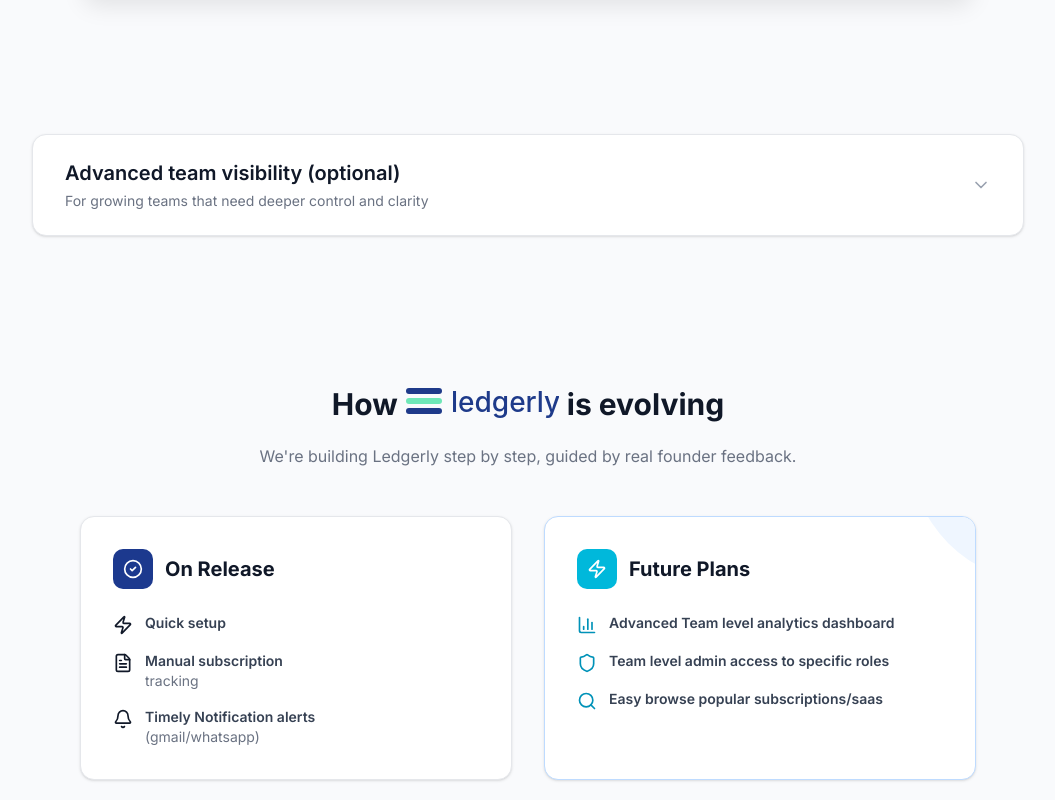
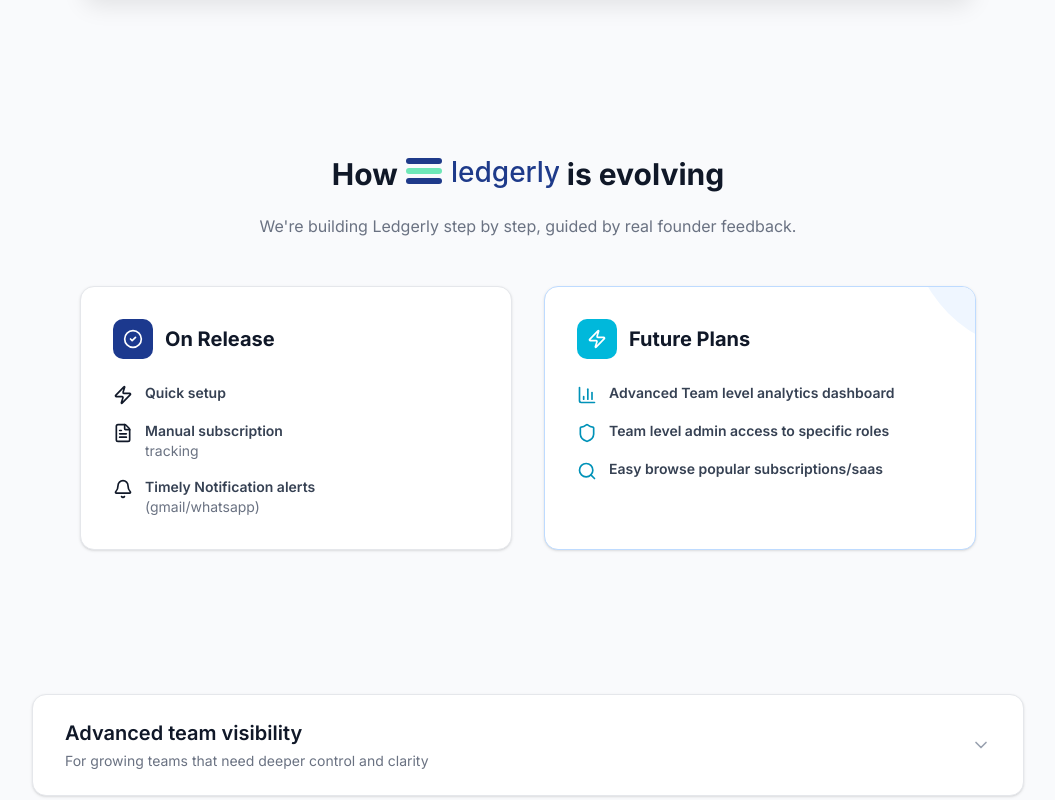
Before and after one commit to YashBondre04/Ledgerly, a Next.js app in the folder ledgerly/: page / in a window 1280 px wide. Shown: the part 2360-3160 px from the top of the page, without its empty margins (112-1167 px from the left). Built offline with nearby package versions, Linux system fonts and the light colour scheme.

Commit message:
new changes

```diff
--- a/ledgerly/components/LandingPageContent.tsx
+++ b/ledgerly/components/LandingPageContent.tsx
@@ -309,8 +309,6 @@
                 </div>
             </section>
 
-            {/* Advanced Team View Accordion */}
-            <TeamViewAccordion />
 
             {/* How Ledgerly is Evolving Section */}
             <section className="py-12 md:py-20 bg-[#F9FAFC] text-center">
@@ -394,7 +392,8 @@
                 </div>
             </section>
 
-
+            {/* Advanced Team View Accordion */}
+            <TeamViewAccordion />
 
             {/* CTA Section */}
             <section id="email-section" className="py-20 md:py-32 bg-[#F9FAFC] text-center">
--- a/ledgerly/components/TeamViewAccordion.tsx
+++ b/ledgerly/components/TeamViewAccordion.tsx
@@ -26,7 +26,7 @@
                     >
                         <div className="flex-1 text-left">
                             <h3 className="text-lg md:text-xl font-semibold text-gray-900 mb-1">
-                                Advanced team visibility (optional)
+                                Advanced team visibility
                             </h3>
                             <p className="text-sm text-gray-500">
                                 For growing teams that need deeper control and clarity
--- a/ledgerly/package.json
+++ b/ledgerly/package.json
@@ -3,7 +3,7 @@
   "version": "0.1.0",
   "private": true,
   "scripts": {
-    "dev": "next dev",
+    "dev": "node --max-old-space-size=4096 node_modules/next/dist/bin/next dev",
     "build": "next build",
     "start": "next start",
     "lint": "eslint"
```
Also changed, not shown: 1 other file (tests, documents, lock files or other folders).
